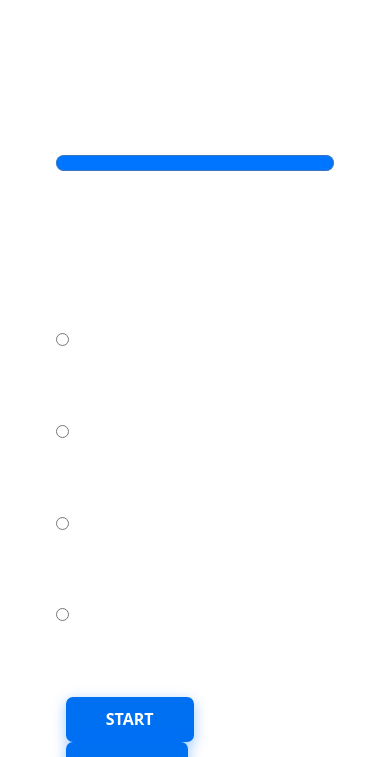
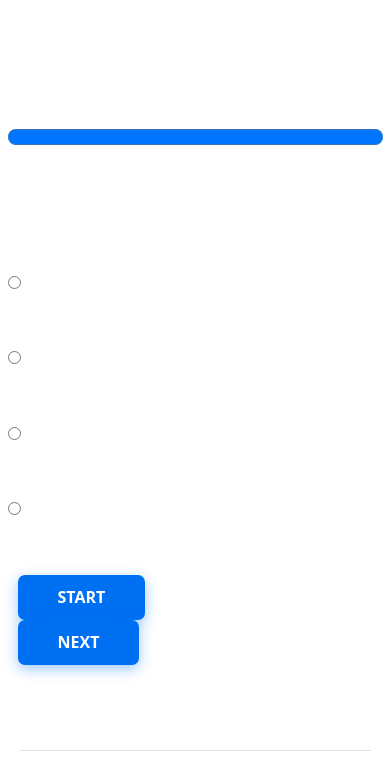
Before and after one commit to Sam12604/drivingtheorywebsite, a plain HTML site: page test.html in a window 390 px wide. Shown: the top 757 px of the page. Drawn offline with Linux system fonts and the light colour scheme.

Commit message:
time for bed

```diff
--- a/script.js
+++ b/script.js
@@ -1,3 +1,4 @@
+correct = new Audio('files/sounds/juntos-607.mp3');
 questions = []
 max = 0
 selected_answer = -1
@@ -91,6 +92,11 @@ function loadQuestion() {
 
         //clears selected answers
         clearSelected();
+
+        //MOVE TO FUNCTION THAT CHECKS ANSWER IS CORRECT
+        correct.pause();
+        correct.currentTime = 0;
+        correct.play();
     } else {
         //moves to end of quiz screen which will eventually display score
         endOfQuiz();
--- a/style.css
+++ b/style.css
@@ -169,7 +169,7 @@ label:hover {
     box-shadow: 0 6px 20px rgb(0 118 255 / 23%);
 }
 
-#progressbar {
+progress {
     width: 100%;
     margin-bottom: 10px;
 }
@@ -177,8 +177,16 @@ label:hover {
 
 /* all css below is for mobile devices */
 
-@media only screen and (max-width: 1000px) {
-    html {
-        display: hidden;
+@media only screen and (max-width: 1200px) {
+    .display {
+        display: grid;
+        grid-template-columns: 0.1fr 5fr 0.1fr;
+        grid-template-rows: 1fr;
+        grid-auto-columns: 1fr;
+        gap: 0px 0px;
+        grid-auto-flow: row;
+        grid-template-areas: "padding_l display_inner padding_r";
+        width: 100%;
+        height: 100%;
     }
 }
```
Also changed, not shown: 2 other files.
